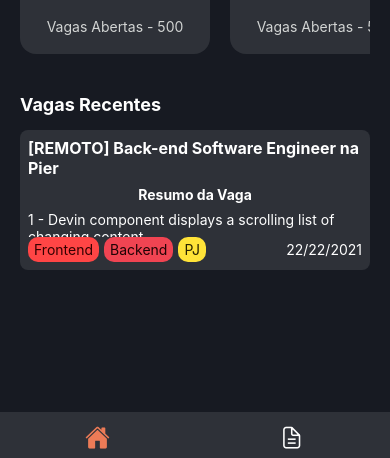
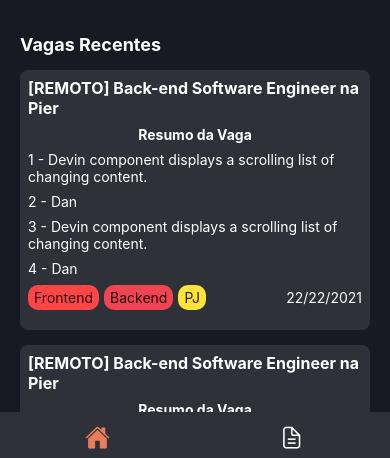
Before and after one commit to atirson/github_jobs_app, a React Native app: screen /Home in a window 390 px wide. Shown: the part 383-841 px from the top of the page. Built offline with nearby package versions, Linux system fonts and the light colour scheme.

Commit message:
feat: Added component FlatList to show all JobCards

```diff
--- a/app/components/JobCard/index.tsx
+++ b/app/components/JobCard/index.tsx
@@ -67,6 +67,10 @@ const JobCard = ({job}: JobCardProps) => {
             key: 'Devin component displays a scrolling list of changing content.',
           },
           {key: 'Dan'},
+          {
+            key: 'Devin component displays a scrolling list of changing content.',
+          },
+          {key: 'Dan'},
         ]}
         renderItem={({item, index}) => (
           <Topics>
--- a/app/components/JobCard/styles.ts
+++ b/app/components/JobCard/styles.ts
@@ -7,7 +7,7 @@ interface TagsProps {
 }
 
 export const Container = styled.View`
-  height: 140px;
+  height: 260px;
   width: 100%;
   background-color: ${theme.colors.secondary};
   margin-top: 15px;
@@ -45,6 +45,8 @@ export const ContainerTags = styled.View`
   flex-direction: row;
   justify-content: space-between;
   align-items: center;
+
+  margin-top: 8px;
 `;
 
 export const Tags = styled.Text<TagsProps>`
--- a/app/components/RepositoryCard/styles.ts
+++ b/app/components/RepositoryCard/styles.ts
@@ -3,7 +3,7 @@ import {theme} from '@cuteapp/constants/theme';
 
 export const Container = styled.View`
   width: 190px;
-  height: 220px;
+  height: 160px;
   margin-top: 24px;
   color: #fff;
 
@@ -19,8 +19,8 @@ export const Container = styled.View`
 
 export const Avatar = styled.Image`
   margin-top: 8px;
-  width: 96px;
-  height: 96px;
+  width: 68px;
+  height: 68px;
   border-radius: 48px;
 `;
 
--- a/app/screens/Home/index.tsx
+++ b/app/screens/Home/index.tsx
@@ -73,7 +73,16 @@ const Home: React.FC = () => {
       </ContainerRepository>
       <ContainerJobs>
         <SubTitle>Vagas Recentes</SubTitle>
-        <JobCard />
+        <FlatList
+          showsHorizontalScrollIndicator={false}
+          style={{marginBottom: 120}}
+          data={data}
+          keyExtractor={item => String(item.id)}
+          renderItem={({item}) => <JobCard />}
+          // onEndReached={loadJobs}
+          onEndReachedThreshold={0.1}
+          // ListFooterComponent={<Loading loading={loading} />}
+        />
       </ContainerJobs>
     </Container>
   );
```
